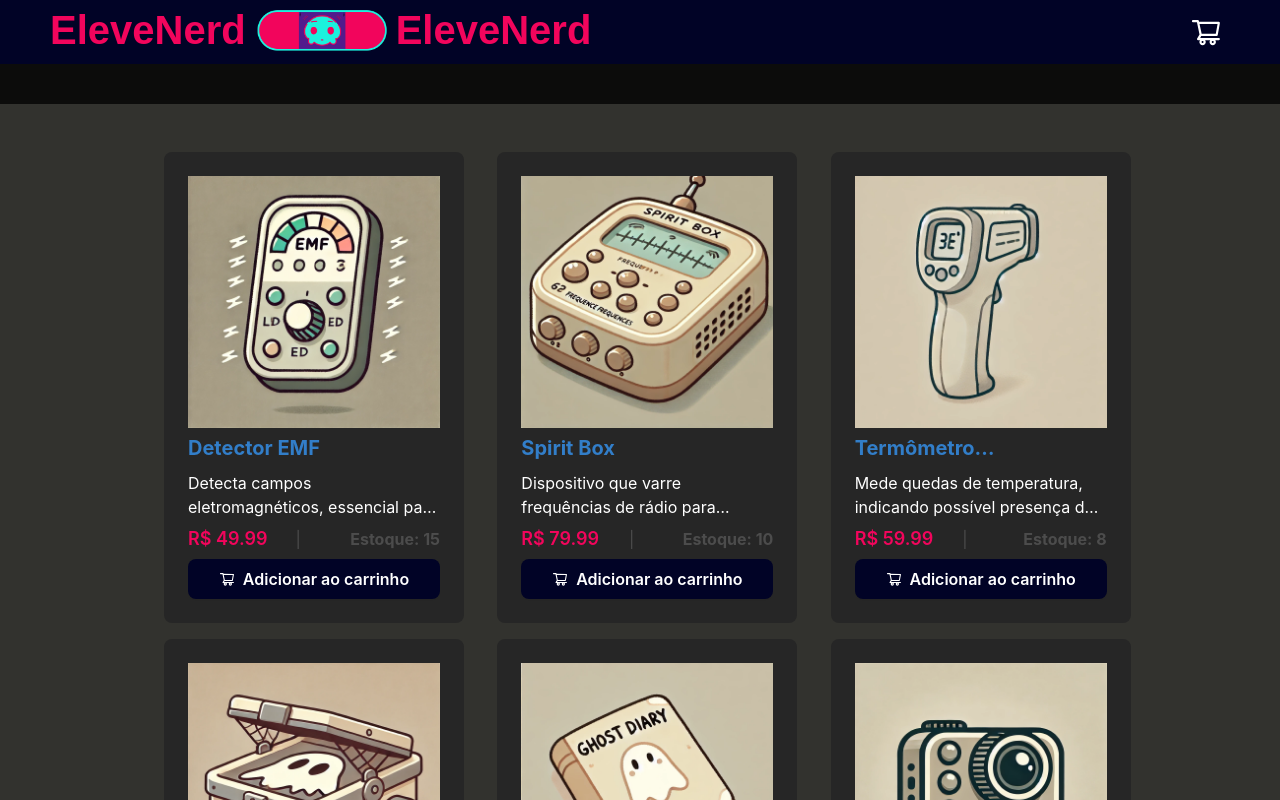
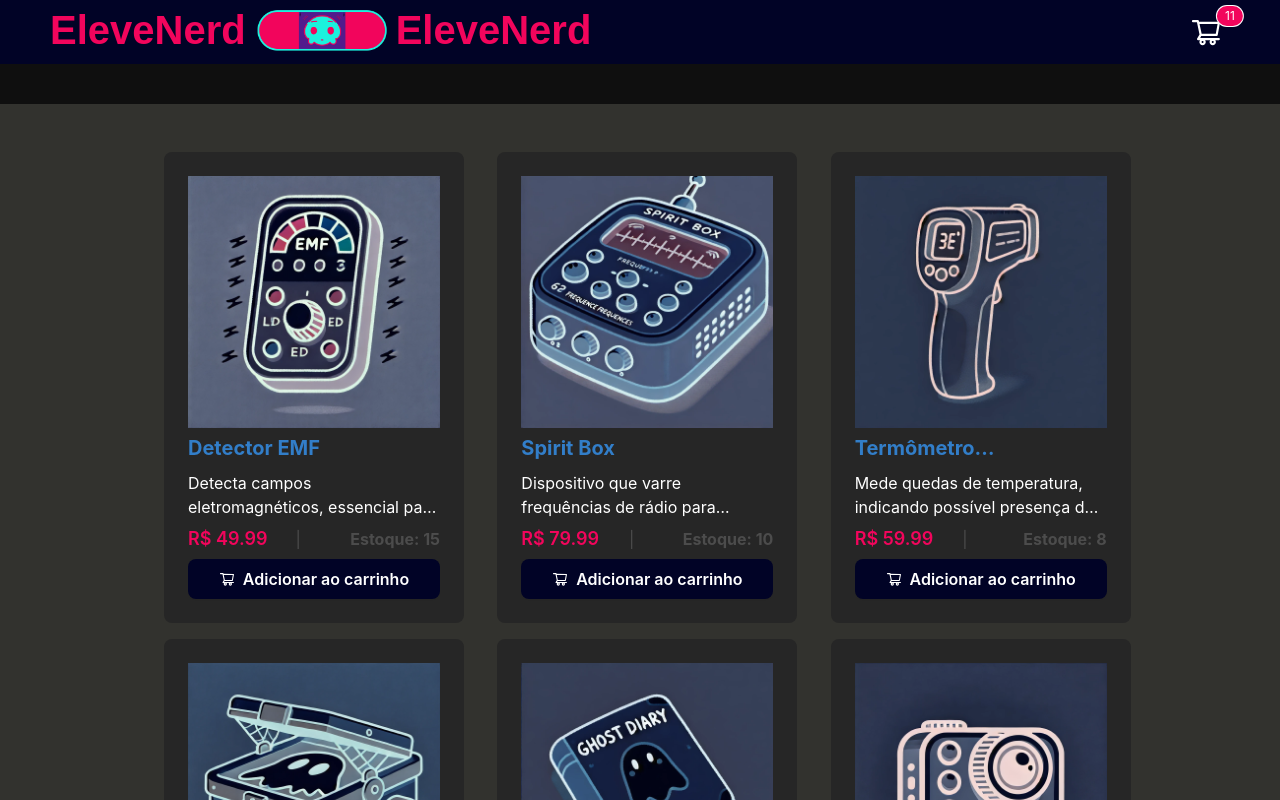
Before and after one commit to Biaginibe/context-api, a React (Vite) app: page / in a window 1280 px wide. Shown: the top 800 px of the page. Built offline with nearby package versions, Linux system fonts and the light colour scheme; a web font is replaced by a local one.

Commit message:
feat: shopping cart modal & setting global colors

```diff
--- a/src/components/layout/layout.module.css
+++ b/src/components/layout/layout.module.css
@@ -35,13 +35,13 @@
 .wrapperContent {
   padding: 40px 0px;
   min-height: calc(100vh - var(--size-header) - var(--size-footer));
-  background-color: var(--color-darker-gray);
+  background-color: var(--color-gray-5);
 }
 
 .insideContent {
   padding: 24px;
   min-height: calc(100vh - var(--size-header) - var(--size-footer) - 96px);
-  background-color: var(--color-gray);
+  background-color: var(--color-gray-2);
   color: var(--color-txt-white);
 }
 
--- a/src/components/layout/layout.tsx
+++ b/src/components/layout/layout.tsx
@@ -1,4 +1,4 @@
-import { Layout } from "antd";
+import { Badge, Layout } from "antd";
 import styles from "./layout.module.css";
 import {
   GithubOutlined,
@@ -6,12 +6,17 @@ import {
   ShoppingCartOutlined,
 } from "@ant-design/icons";
 import { Logo2 } from "../../assets/illustrations.tsx";
+import { ShoppingCart } from "../shoppingCart/shoppingCart.tsx";
+import { useState } from "react";
+import { mockCartItems } from "../../utils/stock/mockCartItems.ts";
 
 const { Header, Content, Footer } = Layout;
 
 export const ProjectLayout: React.FC<{ children?: React.ReactNode }> = ({
   children,
 }) => {
+  const [isShoppingCartOpen, setIsShoppingCartOpen] = useState<boolean>(false);
+
   return (
     <Layout>
       <Header className={styles.header}>
@@ -20,7 +25,17 @@ export const ProjectLayout: React.FC<{ children?: React.ReactNode }> = ({
           <Logo2 className={styles.logo} />
           <span className={styles.txtLogo}>EleveNerd</span>
         </div>
-        <ShoppingCartOutlined className={styles.shoppingCart} />
+        <Badge
+          count={mockCartItems.reduce((acc, item) => acc + item.quantity, 0)}
+          color="var(--color-secondary)"
+          size="default"
+        >
+          <ShoppingCartOutlined
+            onClick={() => setIsShoppingCartOpen(true)}
+            className={styles.shoppingCart}
+          />
+        </Badge>
+
         {/* <Menu
           theme="dark"
           mode="horizontal"
@@ -58,6 +73,11 @@ export const ProjectLayout: React.FC<{ children?: React.ReactNode }> = ({
           <span className={styles.socialMediaTxt}>Linkedin</span>
         </a>
       </Footer>
+      <ShoppingCart
+        isModalOpen={isShoppingCartOpen}
+        handleOk={() => console.log("ok, confirmei compra")}
+        handleCancel={() => setIsShoppingCartOpen(false)}
+      />
     </Layout>
   );
 };
--- /dev/null
+++ b/src/components/shoppingCart/customModal.css
@@ -0,0 +1,48 @@
+.custom-modal .ant-modal-content {
+  background-color: var(--color-gray-4); /* Fundo do modal */
+  color: var(--color-white); /* Texto do modal */
+}
+
+.custom-modal .ant-modal-header {
+  background-color: transparent; /* Fundo do cabeçalho */
+  display: flex;
+  align-items: center;
+}
+
+.custom-modal .ant-modal-footer {
+  background-color: transparent; /* Fundo do rodapé */
+}
+
+.custom-modal .ant-modal-close-x {
+  color: var(--color-white); /* Cor do ícone de fechar */
+}
+
+/* Aplica o blur ao fundo do modal */
+.ant-modal-mask {
+  backdrop-filter: blur(8px);
+  background-color: rgba(0, 0, 0, 0.5); /* Mantém a cor semitransparente */
+}
+
+/* Customiza o cabeçalho do modal com flexbox */
+.custom-modal-header {
+  display: flex;
+  justify-content: center; /* Alinha o título ao centro */
+  align-items: center;
+  position: relative; /* Permite posicionamento absoluto para o botão de fechar */
+}
+
+/* Estiliza o título do modal */
+.custom-modal-title {
+  color: var(--color-white); /* Cor rosa */
+  font-size: 1.5rem; /* Tamanho da fonte */
+  font-weight: bold; /* Negrito */
+  text-align: center; /* Centraliza o texto */
+}
+
+/* Ajusta a posição do botão de fechar */
+.custom-modal .ant-modal-close {
+  position: absolute;
+  right: 16px; /* Espaçamento à direita */
+  top: 22px; /* Espaçamento ao topo */
+  color: var(--color-white); /* Cor do ícone de fechar */
+}
--- /dev/null
+++ b/src/components/shoppingCart/shoppingCart.module.css
@@ -0,0 +1,70 @@
+.wrapperList {
+  border-top: 1px dashed var(--color-gray-2);
+  padding-top: 16px;
+}
+
+.wrapperListItem {
+  display: grid;
+  grid-template-columns: 1fr 8fr 1fr 3fr;
+  align-items: center;
+}
+
+.wrapperListItem:not(:last-child) {
+  padding-bottom: 8px;
+  margin-bottom: 16px;
+  border-bottom: 2px solid var(--color-gray-2);
+}
+
+.image {
+  width: 100px;
+  filter: invert(1);
+  margin-right: 8px;
+}
+
+.wrapperText {
+  width: 100%;
+}
+.wrapperText .name {
+  font-size: 20px;
+  color: var(--color-blue-3);
+  font-weight: 700;
+}
+
+.wrapperText .description {
+  font-size: 18px;
+  color: var(--color-white);
+}
+
+.wrapperQuantity {
+  display: flex;
+  justify-content: center;
+}
+
+.wrapperQuantity .button {
+  padding: 4px;
+  cursor: pointer;
+}
+
+.wrapperQuantity .quantity {
+  font-size: 18px;
+  color: var(--color-white);
+  font-weight: 700;
+  margin-inline: 8px;
+}
+
+.price {
+  display: flex;
+  font-size: 18px;
+  color: var(--color-white);
+  font-weight: 700;
+  justify-content: end;
+}
+
+.totalPrice {
+  display: flex;
+  width: 100%;
+  font-size: 24px;
+  color: var(--color-white);
+  font-weight: 700;
+  justify-content: end;
+}
--- /dev/null
+++ b/src/components/shoppingCart/shoppingCart.tsx
@@ -0,0 +1,84 @@
+import { Modal } from "antd";
+import "./customModal.css";
+import styles from "./shoppingCart.module.css";
+import { CartItem } from "../../utils/stock/types.ts";
+import { mockCartItems } from "../../utils/stock/mockCartItems.ts";
+
+type ShoppingCartProps = {
+  isModalOpen: boolean;
+  handleOk: () => void;
+  handleCancel: () => void;
+};
+
+const ListItems: React.FC = () => {
+  return (
+    <div className={styles.wrapperList}>
+      {mockCartItems.map((item: CartItem) => (
+        <div key={item.id} className={styles.wrapperListItem}>
+          <img src={item.image} alt={item.name} className={styles.image} />
+          <div className={styles.wrapperText}>
+            <div className={styles.name}>{item.name}</div>
+            <div className={styles.description}>{item.description}</div>
+          </div>
+          <div className={styles.wrapperQuantity}>
+            <button className={styles.button}>-</button>
+            <div className={styles.quantity}>{item.quantity}</div>
+            <button className={styles.button}>+</button>
+          </div>
+          <div className={styles.price}>R$ {item.price}</div>
+        </div>
+      ))}
+      <div className={styles.totalPrice}>
+        Total: R${" "}
+        {mockCartItems.reduce((acc, item) => acc + item.price, 0).toFixed(2)}
+      </div>
+    </div>
+  );
+};
+
+export const ShoppingCart: React.FC<ShoppingCartProps> = ({
+  isModalOpen,
+  handleOk,
+  handleCancel,
+}) => {
+  return (
+    <Modal
+      width="70%"
+      title={
+        <div className="custom-modal-header">
+          <div className="custom-modal-title">Carrinho de compras</div>
+        </div>
+      }
+      open={isModalOpen}
+      onOk={handleOk}
+      onCancel={handleCancel}
+      className="custom-modal"
+      style={{
+        backdropFilter: "blur(5px)",
+        color: "#ffffff", // texto branco,
+      }}
+      okButtonProps={{
+        style: {
+          backgroundColor: "var(--color-secondary)", // botão 'OK' com cor rosa
+          border: "none",
+          color: "#ffffff",
+          fontWeight: "bold",
+        },
+        size: "large",
+      }}
+      okText="Finalizar compra"
+      cancelButtonProps={{
+        style: {
+          backgroundColor: "transparent", // botão 'Cancel' com cor azul
+          border: "1px solid var(--color-secondary)",
+          color: "var(--color-secondary)",
+          fontWeight: "bold",
+        },
+        size: "large",
+      }}
+      cancelText="Continuar comprando"
+    >
+      <ListItems />
+    </Modal>
+  );
+};
--- a/src/index.css
+++ b/src/index.css
@@ -1,13 +1,22 @@
 :root {
   --color-bg: #f5f5f5;
   --color-primary: #010326;
-  --color-primary2: #0c1171;
   --color-secondary: #f2055c;
-  --color-black: #0d0d0d;
+
+  --color-blue-1: #3e85ff;
+  --color-blue-2: #3b95ef;
+  --color-blue-3: #327ec9;
+  --color-blue-4: #255e95;
+  --color-blue-5: #173c61;
+
   --color-white: #ffffff;
-  --color-darker-gray: #0c0c0b;
-  --color-gray: #32322e;
-  --color-light-gray: #4c4c4c;
+  --color-gray-1: #4c4c4c;
+  --color-gray-2: #32322e;
+  --color-gray-3: #262626;
+  --color-gray-4: #282828;
+  --color-gray-5: #0f0f0f;
+  --color-black: #000000;
+
   --color-txt-white: #fff;
 
   --size-header: 4rem;
--- a/src/pages/home/home.module.css
+++ b/src/pages/home/home.module.css
@@ -13,10 +13,14 @@
 .wrapperItem {
   min-height: 400px;
   min-width: 300px;
-  background-color: #262626;
+  background-color: var(--color-gray-3);
   padding: 24px;
   border-radius: 8px;
   margin-inline: 16px;
+}
+
+.image {
+  filter: invert(1);
 }
 
 .itemTitle {
@@ -28,7 +32,7 @@
   text-overflow: ellipsis;
   white-space: normal; /* Permite quebra de linha, mantendo controle */
   font-size: 20px;
-  color: #327ec9;
+  color: var(--color-blue-3);
   font-weight: 700;
 }
 
@@ -57,11 +61,11 @@
 
 .divisor {
   text-align: center;
-  color: var(--color-light-gray);
+  color: var(--color-gray-1);
 }
 
 .stockQuantity {
-  color: var(--color-light-gray);
+  color: var(--color-gray-1);
   font-weight: 700;
   text-align: right;
 }
--- a/src/pages/home/home.tsx
+++ b/src/pages/home/home.tsx
@@ -12,6 +12,7 @@ export const Home: React.FC = () => {
           <Col key={item.id} xs={24} sm={12} md={12} lg={8} xl={8}>
             <div className={styles.wrapperItem}>
               <img
+                className={styles.image}
                 src={item.image}
                 alt={`Imagem do produto ${item.name}`}
                 title={item.name}
--- /dev/null
+++ b/src/utils/stock/mockCartItems.ts
@@ -0,0 +1,60 @@
+import { images } from "../../assets/images/index.ts";
+import { CartItem } from "./types.ts";
+
+export const mockCartItems: CartItem[] = [
+  {
+    id: 1,
+    name: "Detector EMF",
+    description:
+      "Detecta campos eletromagnéticos, essencial para a caça de fantasmas.",
+    price: 49.99,
+    image: images.emf,
+    stockQuantity: 15,
+    category: "Equipamento",
+    quantity: 1,
+  },
+  {
+    id: 3,
+    name: "Termômetro Infravermelho",
+    description:
+      "Mede quedas de temperatura, indicando possível presença de fantasmas.",
+    price: 59.99,
+    stockQuantity: 8,
+    image: images.termometro,
+    category: "Equipamento",
+    quantity: 1,
+  },
+  {
+    id: 4,
+    name: "Armadilha para Fantasmas",
+    description:
+      "Dispositivo portátil para capturar fantasmas após a detecção.",
+    price: 129.99,
+    stockQuantity: 5,
+    image: images.ghostTrap,
+    category: "Ferramentas",
+    quantity: 2,
+  },
+  {
+    id: 6,
+    name: "Câmera de Visão Noturna",
+    description:
+      "Câmera projetada para gravação em ambientes com pouca luz durante investigações.",
+    price: 249.99,
+    stockQuantity: 3,
+    image: images.camera,
+    category: "Equipamento",
+    quantity: 3,
+  },
+  {
+    id: 7,
+    name: "Sal",
+    description:
+      "Sal usado para afastar fantasmas ou criar barreiras de proteção.",
+    price: 5.99,
+    stockQuantity: 100,
+    image: images.salt,
+    category: "Proteção",
+    quantity: 4,
+  },
+];
```
Also changed, not shown: src/utils/stock/types.ts (+11 -0 lines).
